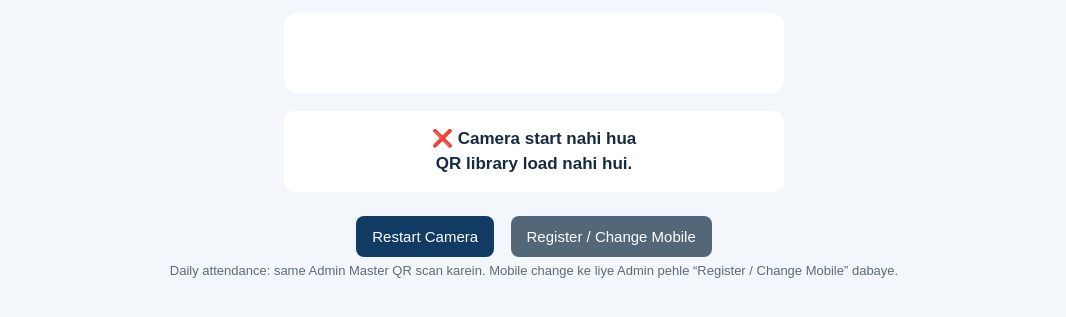
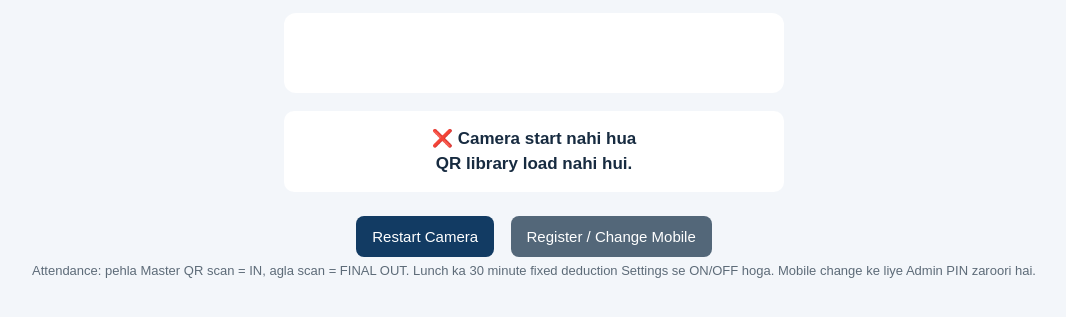
Before and after one commit to msangvikar7-crypto/QR-Attendance, a plain HTML site: page index.html in a window 1280 px wide. Shown: the part 57-374 px from the top of the page, without its empty margins (106-1172 px from the left). Drawn offline with Linux system fonts and the light colour scheme.

Commit message:
Update index.html

```diff
--- a/index.html
+++ b/index.html
@@ -20,7 +20,7 @@ h2{margin:10px 0 16px}#reader{width:100%;max-width:500px;margin:auto;background:
 <div id="registerActions"><button class="secondary" type="button" onclick="cancelRegistration()">Cancel</button><button type="button" onclick="submitRegistration()">OK – Register Mobile</button></div></div>
 <div><button id="restartButton" type="button" onclick="startCamera()">Restart Camera</button>
 <button class="secondary" type="button" onclick="armChangeRegistration()">Register / Change Mobile</button></div>
-<div class="small">Daily attendance: same Admin Master QR scan karein. Mobile change ke liye Admin pehle “Register / Change Mobile” dabaye.</div>
+<div class="small">Attendance: pehla Master QR scan = IN, agla scan = FINAL OUT. Lunch ka 30 minute fixed deduction Settings se ON/OFF hoga. Mobile change ke liye Admin PIN zaroori hai.</div>
 <script>
 "use strict";
 const APPS_SCRIPT_URL="https://script.google.com/macros/s/AKfycbyELaImMD8SFldqOivMAWlGNAxczMp2EFq-e5MTSmpQNC_1LAj6LWnx_Yd7W95XrJeD/exec";
```
